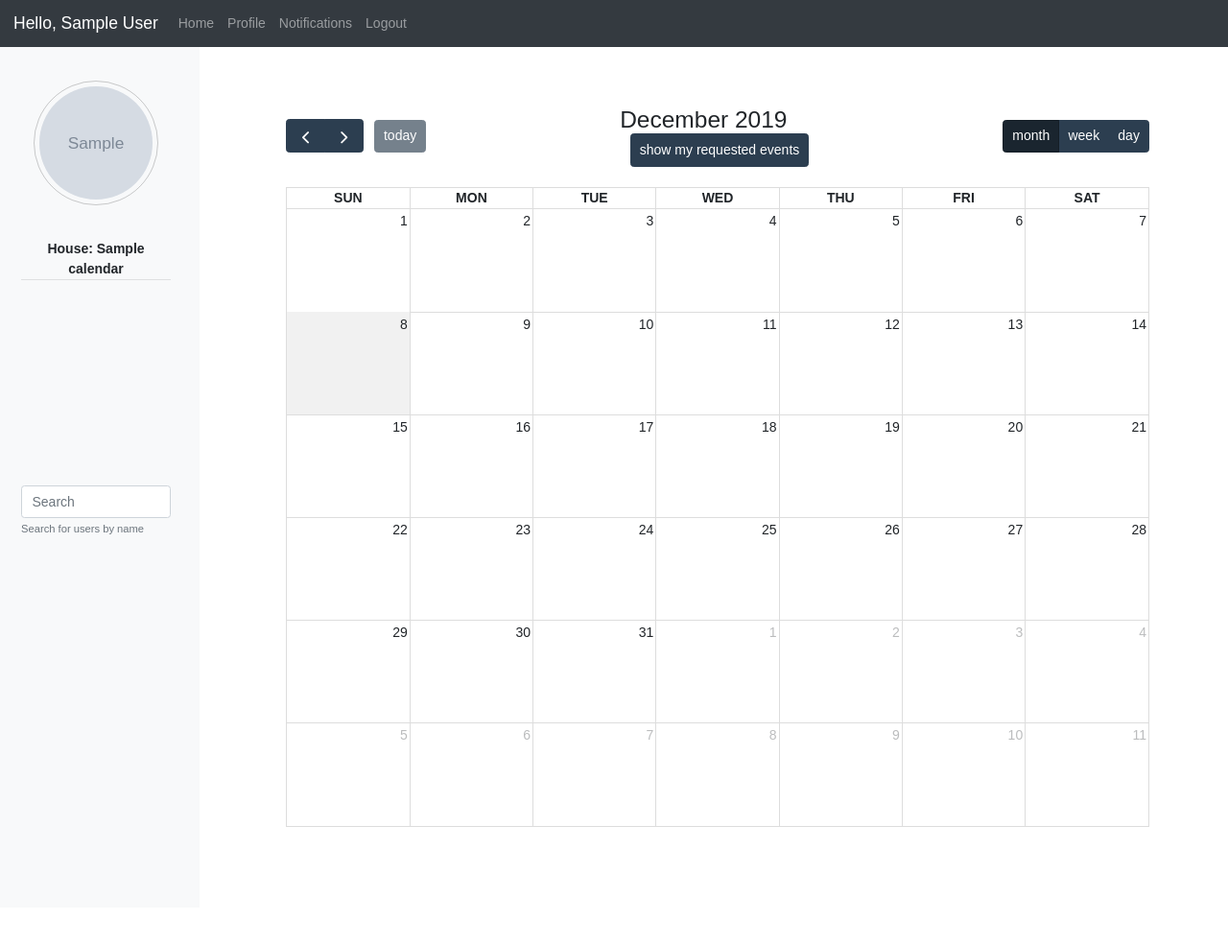
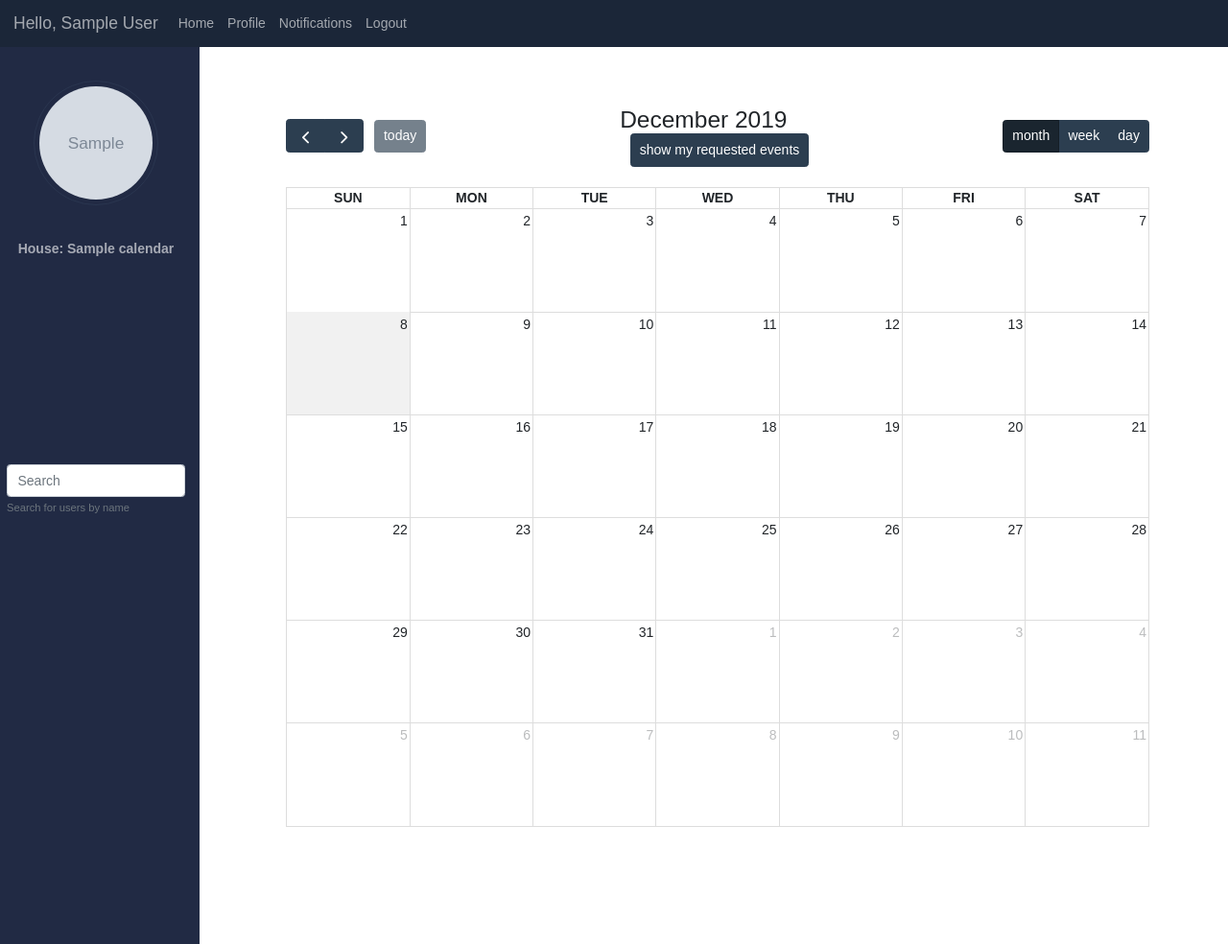
Before and after one commit to LauraJaneStevenson/calendar_app, a Flask app: page /calendar in a window 1280 px wide. Shown: the whole page at 96% size. Before the commit the page ends 862 px from the top, so only its background shows below. Run offline with Flask 2, Linux system fonts and the light colour scheme; the visitor is signed in with stand-in values (Sample User, id 1); tables that the repository leaves empty hold one stand-in row (values such as "Sample post"); grey boxes marked "Sample" are stand-in pictures; data that the repository does not hold is empty; some libraries are stand-ins or nearby versions.

Commit message:
added colors

```diff
--- a/helper_functions.py
+++ b/helper_functions.py
@@ -90,10 +90,10 @@ def map_event_colors():
     """Returns a dictionary that links event types to colors"""
 
     colorDict = {
-        'party': '#985E6D',
+        'party': '#F81884',
         # 'party': 'rgb(255,0,0,5)',
-        'quiet hours': '#98878F',
-        'shower': '#494E6B'
+        'quiet hours': '#F5CE28',
+        'shower': '#B2F1F2'
     }
 
     return colorDict
--- a/static/styles.css
+++ b/static/styles.css
@@ -235,7 +235,7 @@ img.rounded-circle.profile-pic{
   margin-right:0px;
   align-content: center;
   border-style: solid;
-  border-color:rgba(0,0,0,0.2);
+  border-color:rgba(46,59,85,.7);
   padding:5px;
   border-width: thin;
 
@@ -271,30 +271,31 @@ img.rounded-circle.profile-pic{
   border-color:rgba(0,0,0,0.1);
 
 */  color: rgba(0,0,0,0.2);
-    background-color: rgba(50,50,50,.1);
+    background-color: rgba(46,59,85,.3);
     border-radius: 5px;
     align-items: left;
     margin-top: 5px;
 }
 
 .housemate-list{
-  color:rgba(0,0,0,0.6);
+  color:rgba(255,255,255,0.3);
   padding-left:10px;
   text-align: left;
 
 }
 
 .housemate-list.hover {
-  color:rgba(0,0,0,0.9);
+  color:rgba(255,255,255,0.9);
 
 }
 .greeting{
+  color:rgba(255,255,255,0.6);
   text-align: center;
   padding-top: 0px;
   font-weight: bold;
-  border-bottom:solid;
+  /*border-bottom:solid;
   border-width: thin;
-  border-color:rgba(0,0,0,0.1);
+  border-color:rgba(255,255,255,0.3);*/
 }
 
 
@@ -303,7 +304,7 @@ img.rounded-circle.profile-pic{
   padding-left:10px;
 }
 a.housemates{
-  color:rgba(0,0,0,0.6);
+  color:rgba(255,255,255,0.6);
 }
 
 #view-party{
@@ -323,3 +324,42 @@ li .notifications{
 li.notifications{
   align-items: right;
 }
+
+
+aside{
+  background-color: rgba(33,42,68);
+}
+
+div.container.side{
+  background-color: rgba(33,42,68);
+  margin:rgba(33,42,68);
+
+}
+
+aside.col-2.h-100.bg-light.d-flex.justify-content-center{
+  background-color: rgba(33,42,68);
+  padding:0;
+}
+
+nav.navbar.navbar-expand-md.navbar-custom-theme{
+  background-color: rgba(27,38,56);
+  color:white;
+}
+
+a.nav-item.nav-link{
+  color:white;
+  opacity: .6;
+
+}
+
+a.navbar-brand{
+   color:white;
+   opacity: .6;
+}
+
+
+div.container.py-4.content{
+ /* background-color: rgba(214,237,239);*/
+  /*padding:0px;
+  width:100%;*/
+}
--- a/templates/base.html
+++ b/templates/base.html
@@ -52,9 +52,9 @@
 {% if session['name'] %}
 
 <!-- Dark Navbar: dark bg, navbar-dark theme -->
-<nav class="navbar navbar-expand-md navbar-dark bg-dark navbar-fixed-top">
+<nav class="navbar navbar-expand-md navbar-custom-theme">
   {% if session['user_id'] %}
-  <a class="navbar-brand" href="">Hello, {{user.name}} </a>
+  <a class="navbar-brand" href="">Hello, {{ user.name }} </a>
   {% endif %}
   <button
     class="navbar-toggler"
@@ -85,7 +85,7 @@
 <section class="h-100 mx-2 full-columns">
     <div class="row h-100">
         <aside class="col-2 h-100 bg-light d-flex justify-content-center">
-            <div class="container" style="margin-color:#f1f1f1; padding-bottom: 200%; height:400%;">
+            <div class="container side" style="padding-bottom: 200%; height:400%;">
 
               {% block side %}{% endblock %}
             </div>
```
